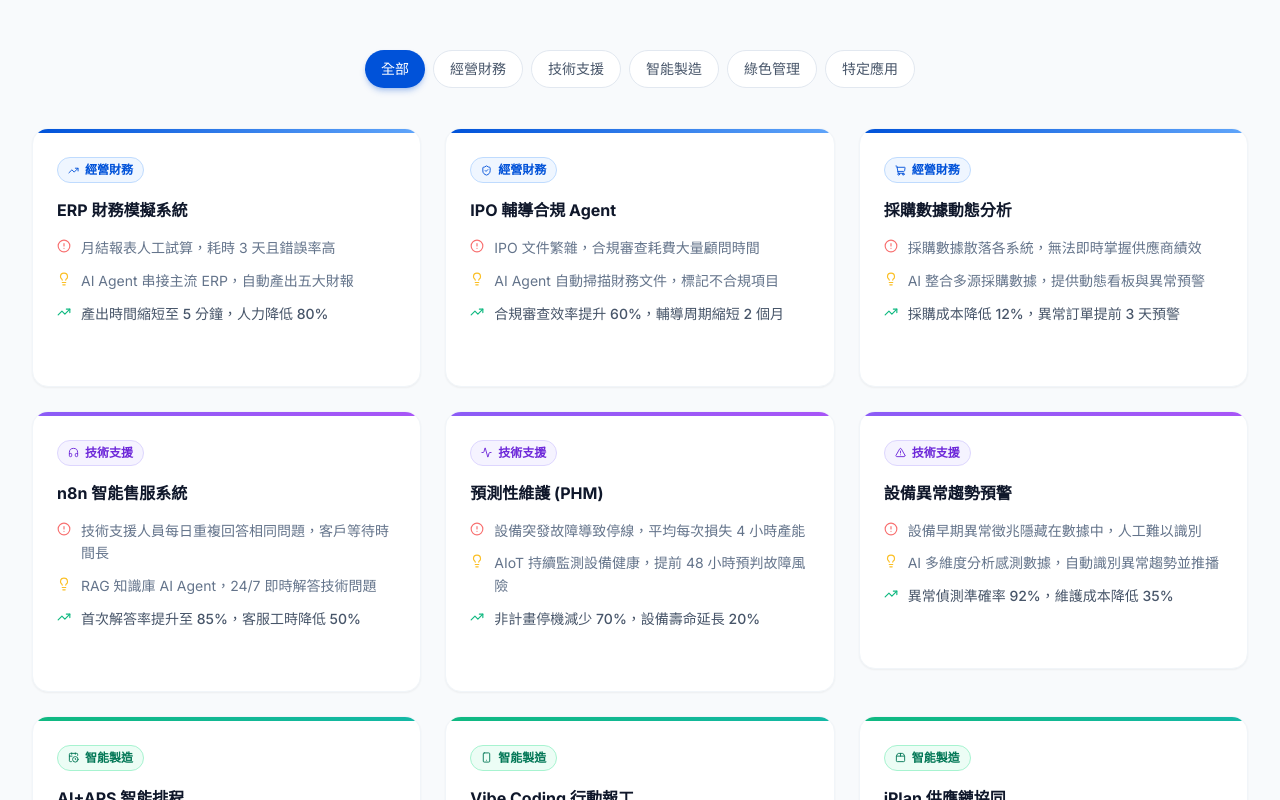
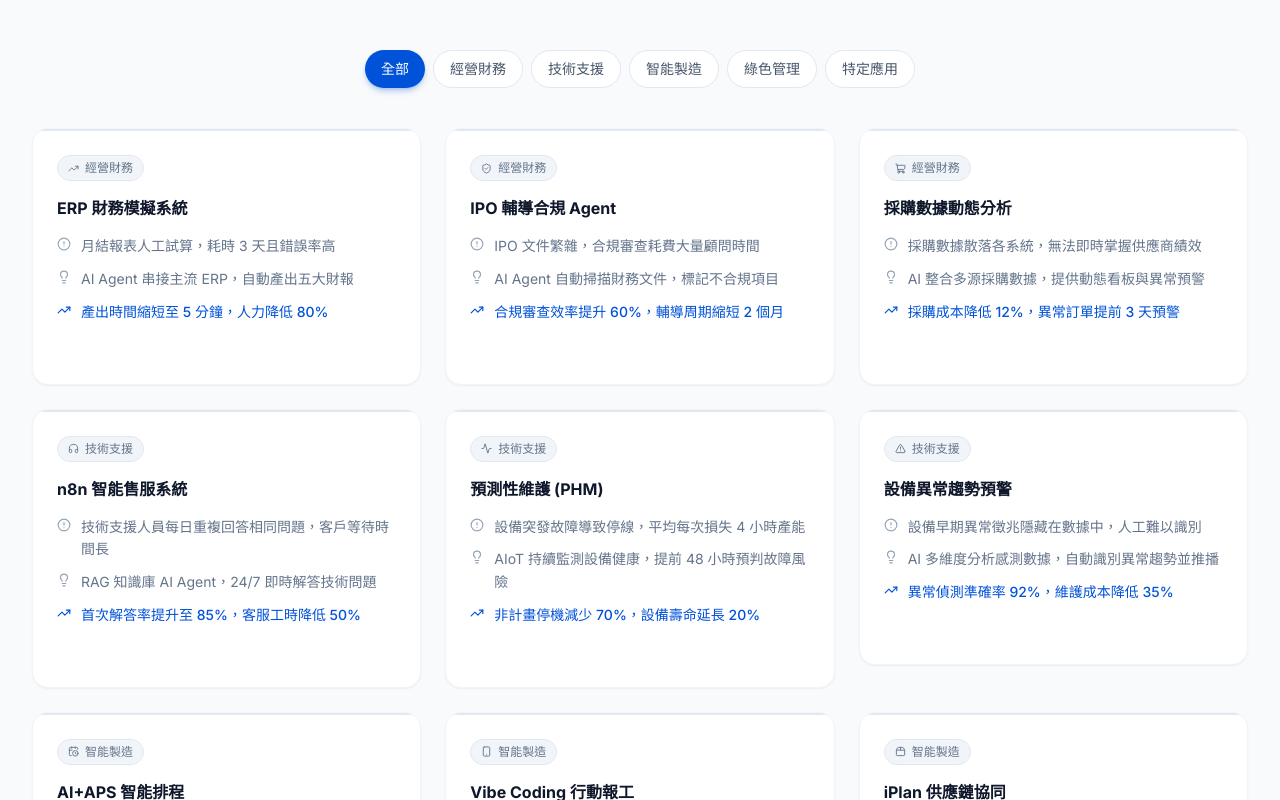
Before and after one commit to cgchung1227/cris-official-website, a React (Vite) app: page /solutions in a window 1280 px wide. Shown: the part 1200-2000 px from the top of the page. Built offline with nearby package versions, Linux system fonts and the light colour scheme; no server answers.

Commit message:
Tone down CaseStudies colors — uniform slate tags, single blue accent only
Co-Authored-By: Claude Sonnet 4.6 <noreply@anthropic.com>

```diff
--- a/src/components/CaseStudies.jsx
+++ b/src/components/CaseStudies.jsx
@@ -37,7 +37,6 @@ function FilterPills({ active, onChange }) {
 
 function CaseCard({ meta, data, index, isInView, onClick }) {
   const { t } = useTranslation()
-  const cat = CATEGORIES[meta.category]
   const Icon = meta.icon
 
   return (
@@ -47,15 +46,15 @@ function CaseCard({ meta, data, index, isInView, onClick }) {
       transition={{ duration: 0.45, delay: (index % 3) * 0.1 }}
       layout
       onClick={onClick}
-      className="group relative bg-white dark:bg-slate-800 rounded-2xl shadow-sm border border-slate-100 dark:border-slate-700 cursor-pointer overflow-hidden hover:-translate-y-1 hover:shadow-md transition-all duration-200"
+      className="group relative bg-white dark:bg-slate-800 rounded-2xl shadow-sm border border-slate-100 dark:border-slate-700 cursor-pointer overflow-hidden hover:-translate-y-1 hover:shadow-md hover:border-cris-blue/30 dark:hover:border-cris-blue/30 transition-all duration-200"
     >
-      {/* Category colour bar */}
-      <div className={`h-1 w-full ${cat.barClass}`} />
+      {/* Subtle top accent line */}
+      <div className="h-0.5 w-full bg-slate-200 dark:bg-slate-700 group-hover:bg-cris-blue transition-colors duration-200" />
 
       <div className="p-6">
-        {/* Category tag + icon */}
+        {/* Category tag */}
         <div className="flex items-center justify-between mb-4">
-          <span className={`inline-flex items-center gap-1.5 text-xs font-semibold px-2.5 py-1 rounded-full ${cat.tagClass}`}>
+          <span className="inline-flex items-center gap-1.5 text-xs font-medium px-2.5 py-1 rounded-full bg-slate-100 dark:bg-slate-700 text-slate-500 dark:text-slate-400 border border-slate-200 dark:border-slate-600">
             <Icon size={11} strokeWidth={2} />
             {t(`cases.filter_${meta.category}`)}
           </span>
@@ -69,15 +68,15 @@ function CaseCard({ meta, data, index, isInView, onClick }) {
         {/* Challenge → Solution → Benefit summary */}
         <ul className="space-y-2.5">
           <li className="flex items-start gap-2.5 text-sm text-slate-500 dark:text-slate-400">
-            <AlertCircle size={14} className="text-red-400 mt-0.5 flex-shrink-0" />
+            <AlertCircle size={14} className="text-slate-400 dark:text-slate-500 mt-0.5 flex-shrink-0" />
             <span className="leading-relaxed">{data.challenge}</span>
           </li>
           <li className="flex items-start gap-2.5 text-sm text-slate-500 dark:text-slate-400">
-            <Lightbulb size={14} className="text-amber-400 mt-0.5 flex-shrink-0" />
+            <Lightbulb size={14} className="text-slate-400 dark:text-slate-500 mt-0.5 flex-shrink-0" />
             <span className="leading-relaxed">{data.solution}</span>
           </li>
-          <li className="flex items-start gap-2.5 text-sm text-slate-600 dark:text-slate-300 font-medium">
-            <TrendingUp size={14} className="text-emerald-500 mt-0.5 flex-shrink-0" />
+          <li className="flex items-start gap-2.5 text-sm text-cris-blue dark:text-cris-blue-light font-medium">
+            <TrendingUp size={14} className="mt-0.5 flex-shrink-0" />
             <span className="leading-relaxed">{data.benefit}</span>
           </li>
         </ul>
@@ -123,8 +122,8 @@ function CaseModal({ meta, data, onClose }) {
             transition={{ duration: 0.22, ease: 'easeOut' }}
             onClick={e => e.stopPropagation()}
           >
-            {/* Top colour bar */}
-            <div className={`h-1.5 w-full ${cat.barClass} rounded-t-2xl`} />
+            {/* Top accent line */}
+            <div className="h-0.5 w-full bg-cris-blue rounded-t-2xl" />
 
             <div className="p-7">
               {/* Header */}
@@ -134,7 +133,7 @@ function CaseModal({ meta, data, onClose }) {
                     <Icon size={20} className="text-slate-600 dark:text-slate-300" strokeWidth={1.5} />
                   </div>
                   <div>
-                    <span className={`inline-flex items-center gap-1.5 text-xs font-semibold px-2.5 py-1 rounded-full ${cat.tagClass} mb-2`}>
+                    <span className="inline-flex items-center gap-1.5 text-xs font-medium px-2.5 py-1 rounded-full bg-slate-100 dark:bg-slate-700 text-slate-500 dark:text-slate-400 border border-slate-200 dark:border-slate-600 mb-2">
                       <Icon size={10} strokeWidth={2} />
                       {t(`cases.filter_${meta.category}`)}
                     </span>
@@ -161,11 +160,11 @@ function CaseModal({ meta, data, onClose }) {
               </div>
 
               {/* Detail sections */}
-              <div className="space-y-5">
-                <div className="rounded-xl bg-red-50 dark:bg-red-900/10 border border-red-100 dark:border-red-800/30 p-4">
+              <div className="space-y-4">
+                <div className="rounded-xl bg-slate-50 dark:bg-slate-700/50 border border-slate-200 dark:border-slate-600 p-4">
                   <div className="flex items-center gap-2 mb-2">
-                    <AlertCircle size={14} className="text-red-500" />
-                    <span className="text-xs font-bold text-red-600 dark:text-red-400 uppercase tracking-wider">
+                    <AlertCircle size={13} className="text-slate-400 dark:text-slate-500" />
+                    <span className="text-xs font-bold text-slate-500 dark:text-slate-400 uppercase tracking-wider">
                       {t('cases.challenge_label')}
                     </span>
                   </div>
@@ -174,10 +173,10 @@ function CaseModal({ meta, data, onClose }) {
                   </p>
                 </div>
 
-                <div className="rounded-xl bg-amber-50 dark:bg-amber-900/10 border border-amber-100 dark:border-amber-800/30 p-4">
+                <div className="rounded-xl bg-slate-50 dark:bg-slate-700/50 border border-slate-200 dark:border-slate-600 p-4">
                   <div className="flex items-center gap-2 mb-2">
-                    <Lightbulb size={14} className="text-amber-500" />
-                    <span className="text-xs font-bold text-amber-600 dark:text-amber-400 uppercase tracking-wider">
+                    <Lightbulb size={13} className="text-slate-400 dark:text-slate-500" />
+                    <span className="text-xs font-bold text-slate-500 dark:text-slate-400 uppercase tracking-wider">
                       {t('cases.solution_label')}
                     </span>
                   </div>
@@ -186,10 +185,10 @@ function CaseModal({ meta, data, onClose }) {
                   </p>
                 </div>
 
-                <div className="rounded-xl bg-emerald-50 dark:bg-emerald-900/10 border border-emerald-100 dark:border-emerald-800/30 p-4">
+                <div className="rounded-xl bg-cris-blue/[0.05] dark:bg-cris-blue/[0.10] border border-cris-blue/20 dark:border-cris-blue/30 p-4">
                   <div className="flex items-center gap-2 mb-2">
-                    <TrendingUp size={14} className="text-emerald-500" />
-                    <span className="text-xs font-bold text-emerald-600 dark:text-emerald-400 uppercase tracking-wider">
+                    <TrendingUp size={13} className="text-cris-blue dark:text-cris-blue-light" />
+                    <span className="text-xs font-bold text-cris-blue dark:text-cris-blue-light uppercase tracking-wider">
                       {t('cases.benefit_label')}
                     </span>
                   </div>
```
